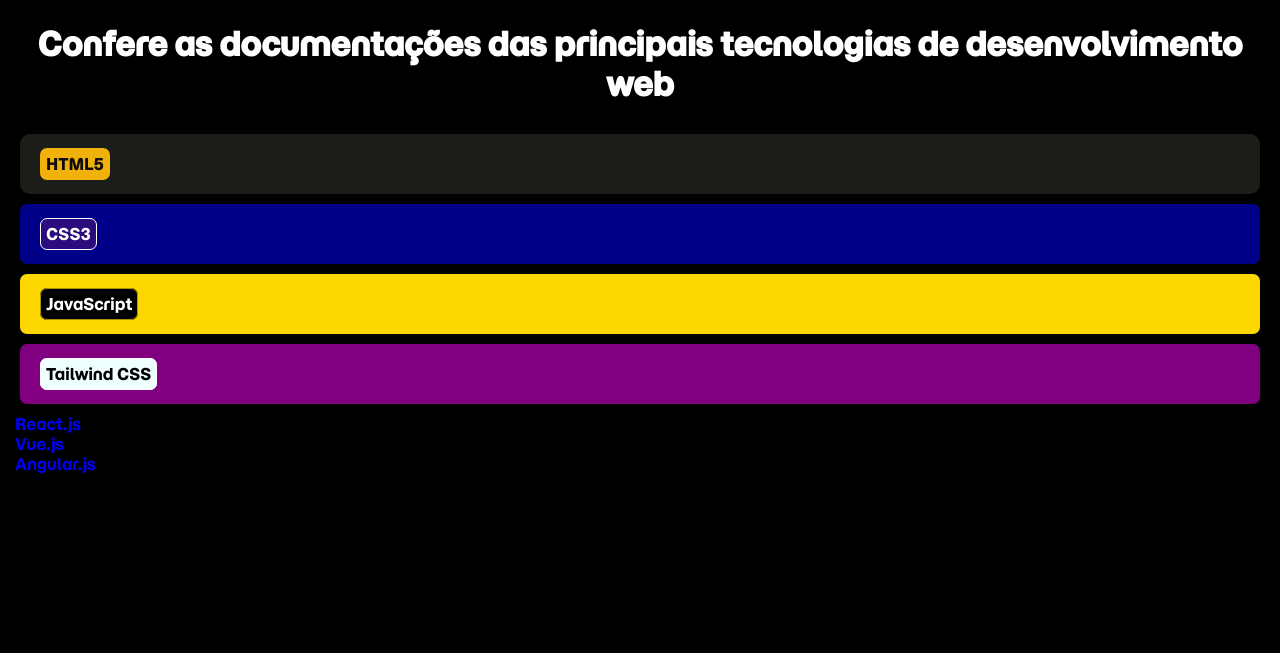
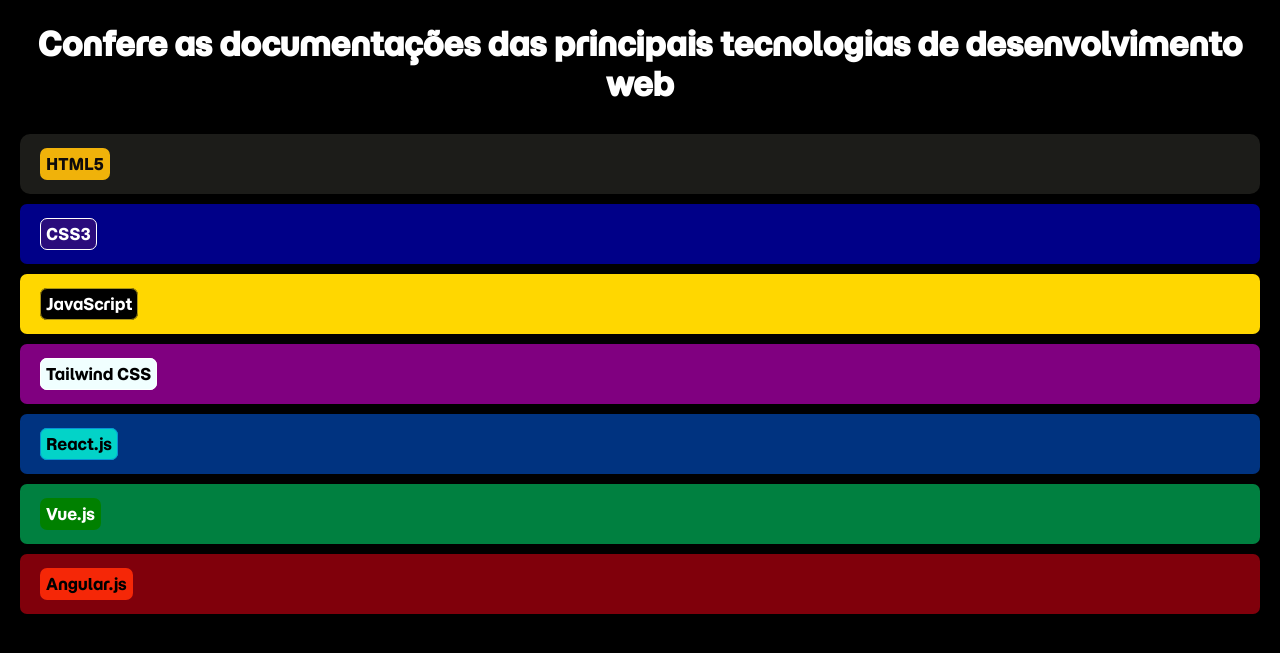
Before and after one commit to G-Glass/Login, a plain HTML site: page docs.html in a window 1280 px wide. Shown: the part 53-706 px from the top of the page. Drawn offline with Linux system fonts and the light colour scheme.

Commit message:
committed

```diff
--- a/docs.css
+++ b/docs.css
@@ -38,11 +38,10 @@
 .inicio {
     display: flex;
     background-color: black;
-    min-height: 100vh;
+    width: 100%;
     position: fixed;
     top: 0;
     left: 0;
-    width: 100%;
     display: flex;
     flex-direction: column;
 }
@@ -56,13 +55,14 @@
     display: flex;
     align-items: center;
     flex-direction: column;
+    margin: 10px 30px;
 }
 .lista a {
     border-radius: 5px;
     color: rgb(0, 238, 255);
     text-decoration: none;
     font-weight: bold;
-    margin: 8px;
+    margin: 8px 20px;
     padding: 10px;
     width: 100%;
 }
@@ -72,7 +72,7 @@
 
 .menu .open {
     align-self: flex-end;
-    margin-top: 40%;
+    margin-top: 10px;
     background-color: rgb(34, 4, 34);
     align-self: center;
 
@@ -85,10 +85,13 @@
 #fecha {
     display: none;
 }
-
+main {
+    height: 100vh;
+    overflow-y: auto;
+}
 section {
+    padding: 40px 10px;
     background-color: black;
-    padding: 40px 10px;
 }
 .titulo {
     text-align: center;
@@ -149,6 +152,37 @@
     background-color: azure;
     border: 1px solid white;
 }
+.react {
+    background-color: rgb(0, 51, 128);
+    border-radius: 7px;
+    margin: 10px;
+    padding: 20px;
+}
+.react a {
+    color: black;
+    background-color: rgb(3, 211, 200);
+    border: 1px solid rgb(5, 148, 214);
+}
+.vue {
+    background-color: rgb(0, 128, 64);
+    border-radius: 7px;
+    margin: 10px;
+    padding: 20px;
+}
+.vue a {
+    color: white;
+    background-color: green;
+    border: 1px solid transparent;
+}
+.angular {
+    background-color: rgb(128, 0, 11);
+    border-radius: 7px;
+    margin: 10px;
+    padding: 20px;
+}
+.angular a{color: black;
+    background-color: rgb(245, 39, 7);
+    border: 1px solid transparent}
 
 /*LISTA DE MENU*/
 .hl {
@@ -164,3 +198,15 @@
 .t {
     background-color: purple;
 }
+.r {
+    background-color: rgb(0, 51, 128);
+    color: black;
+}
+.v {
+    background-color: rgb(0, 128, 64);
+    color: white;
+}
+.an {
+    background-color: rgb(128, 0, 11);
+    color: black;
+}
--- a/docs.html
+++ b/docs.html
@@ -34,6 +34,9 @@
                     <a href="" class="c">CSS3</a>
                     <a href="" class="j">JavaScript</a>
                     <a href="" class="t">Tailwind CSS</a>
+                    <a href="" class="r">React.js</a>
+                    <a href="" class="v">Vue.js</a>
+                    <a href="" class="an">Angular.js</a>
                     <div class="open">
                         <svg xmlns="http://www.w3.org/2000/svg" width="22" height="22" fill="currentColor" class="bi bi-file-earmark-code" viewBox="0 0 16 16">
                             <path d="M14 4.5V14a2 2 0 0 1-2 2H4a2 2 0 0 1-2-2V2a2 2 0 0 1 2-2h5.5zm-3 0A1.5 1.5 0 0 1 9.5 3V1H4a1 1 0 0 0-1 1v12a1 1 0 0 0 1 1h8a1 1 0 0 0 1-1V4.5z"/>
@@ -63,13 +66,13 @@
             <div class="tailwind">
                 <a href="/">Tailwind CSS</a>
             </div>
-            <div>
+            <div class="react">
                 <a href="/">React.js</a>
             </div>
-            <div>
+            <div class="vue">
                 <a href="/">Vue.js</a>
             </div>
-            <div>
+            <div class="angular">
                 <a href="/">Angular.js</a>
             </div>
         </section>
```
